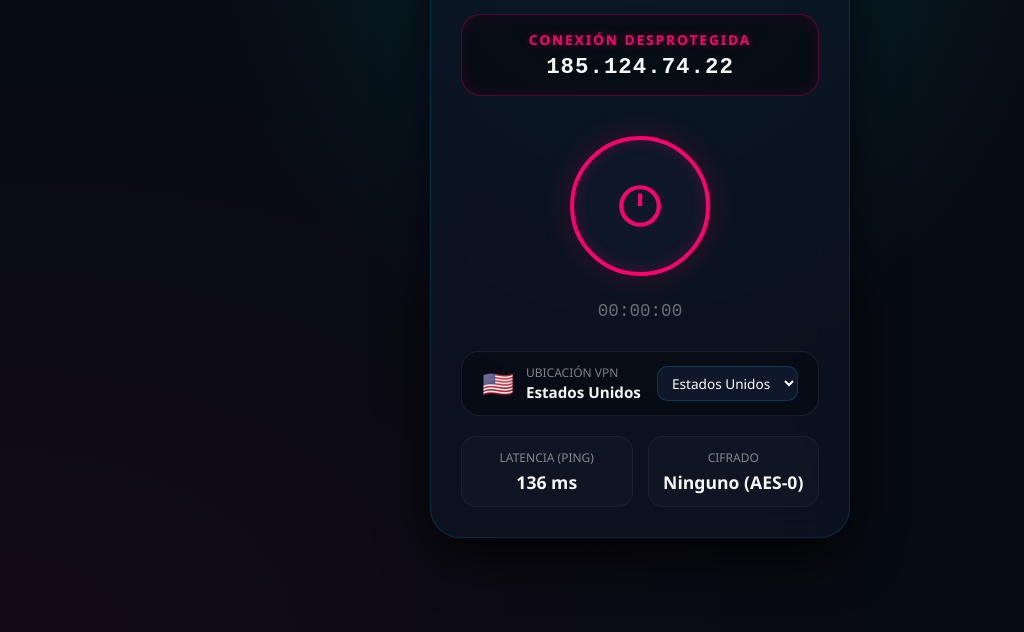
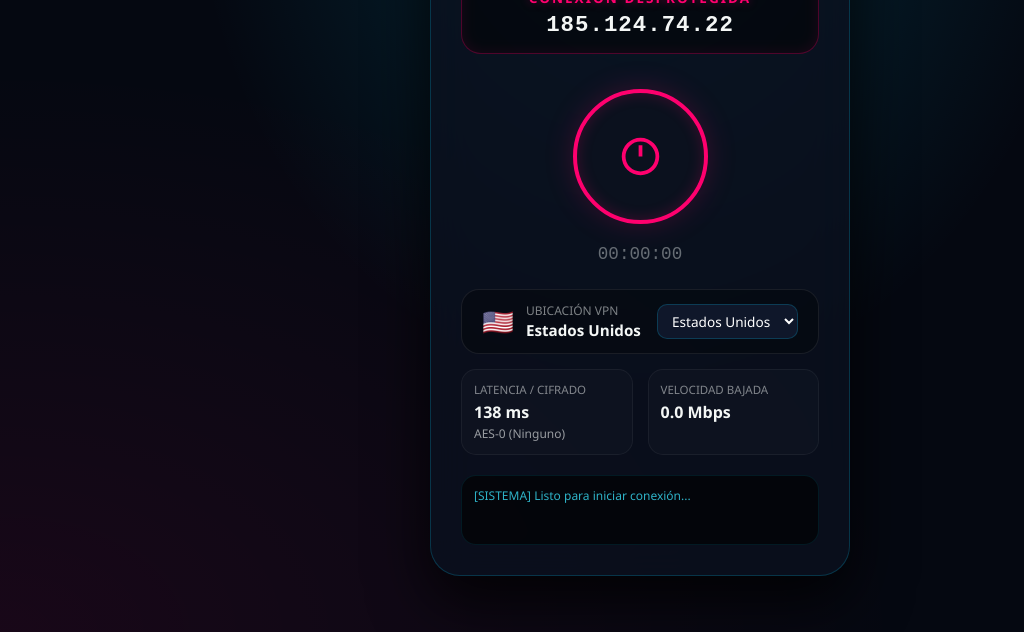
Before and after one commit to vilcheslinense4/simulador-vpn, a plain HTML site: page index.html in a window 1280 px wide. Shown: the part 168-800 px from the top of the page, without its empty margins (0-1024 px from the left). Drawn offline with Linux system fonts and the light colour scheme.

Commit message:
Update index.html

```diff
--- a/index.html
+++ b/index.html
@@ -3,7 +3,7 @@
 <head>
     <meta charset="UTF-8">
     <meta name="viewport" content="width=device-width, initial-scale=1.0">
-    <title>CyberShield VPN | Simulador</title>
+    <title>CyberShield VPN | Simulador Pro</title>
     <style>
         /* ==========================================
            ESTILOS BASE: ESTÉTICA HACKER / NEÓN
@@ -11,10 +11,10 @@
         * { margin: 0; padding: 0; box-sizing: border-box; font-family: 'Segoe UI', Tahoma, Geneva, Verdana, sans-serif; }
 
         body {
-            background-color: #070b12;
+            background-color: #050811;
             background-image:
-                radial-gradient(at 50% 0%, rgba(0, 210, 255, 0.15) 0px, transparent 50%),
-                radial-gradient(at 0% 100%, rgba(255, 0, 110, 0.05) 0px, transparent 50%);
+                radial-gradient(at 50% 0%, rgba(0, 210, 255, 0.18) 0px, transparent 50%),
+                radial-gradient(at 0% 100%, rgba(255, 0, 110, 0.08) 0px, transparent 50%);
             color: #f4f7f6;
             min-height: 100vh;
             display: flex;
@@ -26,15 +26,15 @@
 
         /* Contenedor Principal estilo Dashboard */
         .vpn-container {
-            background: rgba(13, 20, 35, 0.75);
+            background: rgba(10, 17, 30, 0.8);
             width: 100%;
             max-width: 420px;
             border-radius: 30px;
             padding: 30px;
-            border: 1px solid rgba(0, 210, 255, 0.15);
+            border: 1px solid rgba(0, 210, 255, 0.2);
             backdrop-filter: blur(20px);
             -webkit-backdrop-filter: blur(20px);
-            box-shadow: 0 20px 50px rgba(0, 0, 0, 0.7);
+            box-shadow: 0 25px 60px rgba(0, 0, 0, 0.8);
             text-align: center;
             position: relative;
         }
@@ -44,10 +44,10 @@
             display: flex;
             justify-content: space-between;
             align-items: center;
-            margin-bottom: 30px;
+            margin-bottom: 25px;
         }
 
-        .logo { font-weight: 800; font-size: 1.2rem; color: #00d2ff; letter-spacing: 1px; }
+        .logo { font-weight: 800; font-size: 1.2rem; color: #00d2ff; letter-spacing: 1px; text-shadow: 0 0 10px rgba(0,210,255,0.4); }
 
         .btn-volver {
             color: rgba(255, 255, 255, 0.5);
@@ -59,17 +59,15 @@
 
         /* Escudo de Estado */
         .status-box {
-            background: rgba(0, 0, 0, 0.4);
+            background: rgba(0, 0, 0, 0.5);
             border-radius: 20px;
             padding: 15px;
-            margin-bottom: 35px;
+            margin-bottom: 30px;
             border: 1px solid rgba(255, 255, 255, 0.05);
             transition: all 0.5s ease;
         }
 
-        /* Estado inicial: Desconectado / Peligro */
         .status-box.unprotected { border-color: rgba(255, 0, 110, 0.3); box-shadow: inset 0 0 15px rgba(255, 0, 110, 0.1); }
-        /* Estado activo: Protegido */
         .status-box.protected { border-color: rgba(0, 210, 255, 0.4); box-shadow: inset 0 0 25px rgba(0, 210, 255, 0.15); }
 
         #status-text { font-size: 0.85rem; text-transform: uppercase; letter-spacing: 2px; font-weight: bold; margin-bottom: 5px; }
@@ -82,17 +80,17 @@
            EL BOTÓN CENTRAL DE ENCENDIDO (POWER)
            ========================================== */
         .power-wrapper {
-            margin: 40px 0;
+            margin: 35px 0;
             display: flex;
             justify-content: center;
             position: relative;
         }
 
         .power-btn {
-            width: 140px;
-            height: 140px;
+            width: 135px;
+            height: 135px;
             border-radius: 50%;
-            background: #0f172a;
+            background: #0b111e;
             border: 4px solid #ff006e;
             cursor: pointer;
             display: flex;
@@ -105,14 +103,8 @@
             outline: none;
         }
 
-        .power-btn svg {
-            width: 50px;
-            height: 50px;
-            fill: #ff006e;
-            transition: all 0.5s ease;
-        }
+        .power-btn svg { width: 45px; height: 45px; fill: #ff006e; transition: all 0.5s ease; }
 
-        /* Estados dinámicos por JS */
         .power-btn.connecting {
             border-color: #eab308;
             box-shadow: 0 0 30px rgba(234, 179, 8, 0.4);
@@ -126,18 +118,16 @@
             transform: scale(1.05);
         }
         .power-btn.connected svg { fill: #00d2ff; filter: drop-shadow(0 0 8px #00d2ff); }
-        .power-btn:active { transform: scale(0.95); }
 
         @keyframes pulse-yellow {
             0% { transform: scale(1); opacity: 0.8; }
             100% { transform: scale(1.03); opacity: 1; }
         }
 
-        /* Onda expansiva de carga */
         .pulse-ring {
             position: absolute;
-            width: 140px;
-            height: 140px;
+            width: 135px;
+            height: 135px;
             border-radius: 50%;
             border: 2px solid #00d2ff;
             opacity: 0;
@@ -151,7 +141,7 @@
         }
 
         /* Cronómetro */
-        #timer { font-size: 1.1rem; opacity: 0.4; font-weight: 500; margin-top: -15px; margin-bottom: 30px; font-family: monospace; transition: opacity 0.3s; }
+        #timer { font-size: 1.1rem; opacity: 0.4; font-weight: 500; margin-top: -15px; margin-bottom: 25px; font-family: monospace; }
         #timer.active { opacity: 1; color: #00d2ff; text-shadow: 0 0 10px rgba(0,210,255,0.3); }
 
         /* Selector de Ubicación */
@@ -163,7 +153,7 @@
             align-items: center;
             justify-content: space-between;
             border: 1px solid rgba(255, 255, 255, 0.08);
-            margin-bottom: 20px;
+            margin-bottom: 15px;
         }
 
         .location-info { display: flex; align-items: center; gap: 12px; }
@@ -184,24 +174,35 @@
         }
 
         /* Características inferiores (Ping / Servidor) */
-        .stats-grid {
-            display: grid;
-            grid-template-columns: 1fr 1fr;
-            gap: 15px;
-        }
+        .stats-grid { display: grid; grid-template-columns: 1fr 1fr; gap: 15px; margin-bottom: 20px; }
+        .stat-card { background: rgba(255, 255, 255, 0.02); border: 1px solid rgba(255, 255, 255, 0.05); border-radius: 15px; padding: 12px; text-align: left; }
+        .stat-card span { display: block; font-size: 0.72rem; opacity: 0.5; text-transform: uppercase; margin-bottom: 4px; }
+        .stat-card p { font-size: 1rem; font-weight: bold; color: #f4f7f6; }
 
-        .stat-card {
-            background: rgba(255, 255, 255, 0.02);
-            border: 1px solid rgba(255, 255, 255, 0.05);
+        /* MEJORA 2 Y 3: CONSOLA DE REGISTROS Y VELOCIDAD */
+        .console-box {
+            background: rgba(0, 0, 0, 0.6);
+            border: 1px solid rgba(0, 210, 255, 0.1);
             border-radius: 15px;
             padding: 12px;
-            transition: all 0.3s;
+            text-align: left;
+            font-family: 'Courier New', Courier, monospace;
+            font-size: 0.75rem;
+            height: 70px;
+            overflow-y: hidden;
+            color: #3adef7;
+            line-height: 1.4;
         }
-        .stat-card span { display: block; font-size: 0.75rem; opacity: 0.5; text-transform: uppercase; margin-bottom: 4px; }
-        .stat-card p { font-size: 1.1rem; font-weight: bold; color: #f4f7f6; }
+        .console-line { margin-bottom: 2px; opacity: 0.8; }
+        .console-line.success { color: #10b981; }
+        .console-line.alert { color: #f43f5e; }
     </style>
 </head>
 <body>
+
+    <audio id="snd-click" src="https://assets.mixkit.co/active_storage/sfx/2568/2568-84.wav" preload="auto"></audio>
+    <audio id="snd-connect" src="https://assets.mixkit.co/active_storage/sfx/2019/2019-84.wav" preload="auto"></audio>
+    <audio id="snd-success" src="https://assets.mixkit.co/active_storage/sfx/2017/2017-84.wav" preload="auto"></audio>
 
     <div class="vpn-container">
         <header>
@@ -244,13 +245,18 @@
 
         <div class="stats-grid">
             <div class="stat-card">
-                <span>Latencia (Ping)</span>
+                <span>Latencia / Cifrado</span>
                 <p id="ping-display">145 ms</p>
+                <p id="cipher-display" style="font-size: 0.75rem; font-weight: normal; opacity: 0.6; margin-top: 2px;">AES-0 (Ninguno)</p>
             </div>
             <div class="stat-card">
-                <span>Cifrado</span>
-                <p id="cipher-display">Ninguno (AES-0)</p>
+                <span>Velocidad Bajada</span>
+                <p id="speed-display">0.0 Mbps</p>
             </div>
+        </div>
+
+        <div class="console-box" id="console-log">
+            <div class="console-line">[SISTEMA] Listo para iniciar conexión...</div>
         </div>
     </div>
 
@@ -265,6 +271,7 @@
 
         const IP_REAL = "185.124.74.22";
 
+        // DOM Elements
         const vpnToggle = document.getElementById('vpn-toggle');
         const pulseRing = document.getElementById('pulse');
         const statusCard = document.getElementById('status-card');
@@ -275,7 +282,14 @@
         const countryName = document.getElementById('country-name');
         const pingDisplay = document.getElementById('ping-display');
         const cipherDisplay = document.getElementById('cipher-display');
+        const speedDisplay = document.getElementById('speed-display');
         const timerDisplay = document.getElementById('timer');
+        const consoleLog = document.getElementById('console-log');
+
+        // Audios
+        const sndClick = document.getElementById('snd-click');
+        const sndConnect = document.getElementById('snd-connect');
+        const sndSuccess = document.getElementById('snd-success');
 
         let state = "disconnected";
         let timerInterval = null;
@@ -285,10 +299,32 @@
             return `${Math.floor(Math.random() * 220) + 10}.${Math.floor(Math.random() * 254)}.${Math.floor(Math.random() * 254)}.${Math.floor(Math.random() * 254)}`;
         }
 
-        function actualizarPingVisual(codigoPais) {
+        // Añade líneas animadas a la consola inferior
+        function printLog(text, type = "") {
+            const line = document.createElement('div');
+            line.className = `console-line ${type}`;
+            line.innerText = `> ${text}`;
+            consoleLog.appendChild(line);
+            consoleLog.scrollTop = consoleLog.scrollHeight; // Auto-scroll abajo
+
+            // Mantener solo las últimas 3 líneas visibles
+            while (consoleLog.children.length > 3) {
+                consoleLog.removeChild(consoleLog.firstChild);
+            }
+        }
+
+        function actualizarDatosDinamicos(codigoPais) {
             const base = paisesConfig[codigoPais].pingBase;
             const fluctuacion = Math.floor(Math.random() * 11) - 5;
             pingDisplay.innerText = `${base + fluctuacion} ms`;
+
+            if (state === "connected") {
+                // Simula velocidad variable de bajada tipo 120.4 Mbps
+                const speed = (Math.random() * (450 - 320) + 320).toFixed(1);
+                speedDisplay.innerText = `${speed} Mbps`;
+            } else {
+                speedDisplay.innerText = "0.0 Mbps";
+            }
         }
 
         function startTimer() {
@@ -309,7 +345,7 @@
                 timerDisplay.innerText = `${hrs}:${mins}:${secs}`;
 
                 if (state === "connected") {
-                    actualizarPingVisual(serverSelect.value);
+                    actualizarDatosDinamicos(serverSelect.value);
                 }
             }, 1000);
         }
@@ -320,12 +356,24 @@
         }
 
         vpnToggle.addEventListener('click', () => {
+            // Reproduce click de sonido
+            sndClick.currentTime = 0;
+            sndClick.play().catch(()=> {/* Evita error si el navegador bloquea audio */});
+
             if (state === "disconnected") {
                 state = "connecting";
-                vpnToggle.classList.add('connecting');
-                statusText.innerText = "Negociando túnel...";
+                vpnToggle.className = "power-btn connecting";
+                statusText.innerText = "Buscando nodo seguro...";
                 statusText.className = "";
                 statusText.style.color = "#eab308";
+
+                // Efecto de audio de escaneo/conexión
+                sndConnect.currentTime = 0;
+                sndConnect.play().catch(()=>{});
+
+                printLog("Iniciando protocolo Shield...", "alert");
+                setTimeout(() => printLog("Buscando servidores en " + paisesConfig[serverSelect.value].nombre + "..."), 600);
+                setTimeout(() => printLog("Negociando clave de cifrado Diffie-Hellman..."), 1200);
 
                 setTimeout(() => {
                     if (state !== "connecting") return;
@@ -342,6 +390,13 @@
                     ipDisplay.innerText = generarIpFalsa();
                     cipherDisplay.innerText = "AES-256-GCM (Militar)";
 
+                    // Sonido de éxito
+                    sndSuccess.currentTime = 0;
+                    sndSuccess.play().catch(()=>{});
+
+                    printLog("TÚNEL ESTABLECIDO CON ÉXITO.", "success");
+                    printLog("Tráfico cifrado de extremo a extremo.", "success");
+
                     startTimer();
                 }, 1800);
 
@@ -356,10 +411,12 @@
                 statusText.style.color = "";
 
                 ipDisplay.innerText = IP_REAL;
-                cipherDisplay.innerText = "Ninguno (AES-0)";
+                cipherDisplay.innerText = "AES-0 (Ninguno)";
 
                 stopTimer();
-                actualizarPingVisual(serverSelect.value);
+                actualizarDatosDinamicos(serverSelect.value);
+                printLog("Conexión abortada por el usuario.", "alert");
+                printLog("Tu IP real vuelve a ser pública.", "alert");
             }
         });
 
@@ -369,14 +426,17 @@
 
             countryFlag.innerText = info.bandera;
             countryName.innerText = info.nombre;
-            actualizarPingVisual(codigo);
+            actualizarDatosDinamicos(codigo);
+
+            printLog("Cambiando nodo a: " + info.nombre);
 
             if (state === "connected") {
                 ipDisplay.innerText = generarIpFalsa();
+                printLog("Nueva IP asignada en la región.", "success");
             }
         });
 
-        actualizarPingVisual('us');
+        actualizarDatosDinamicos('us');
     </script>
 </body>
 </html>
```
